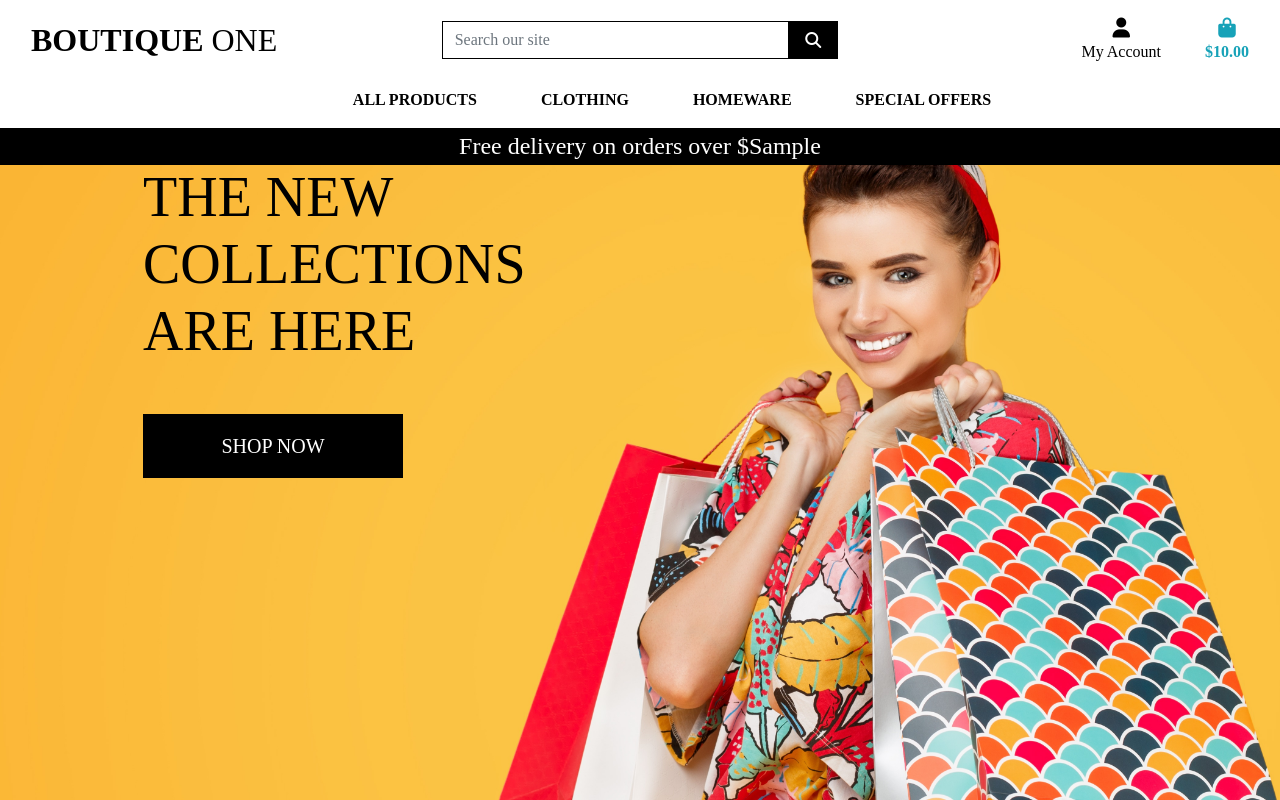
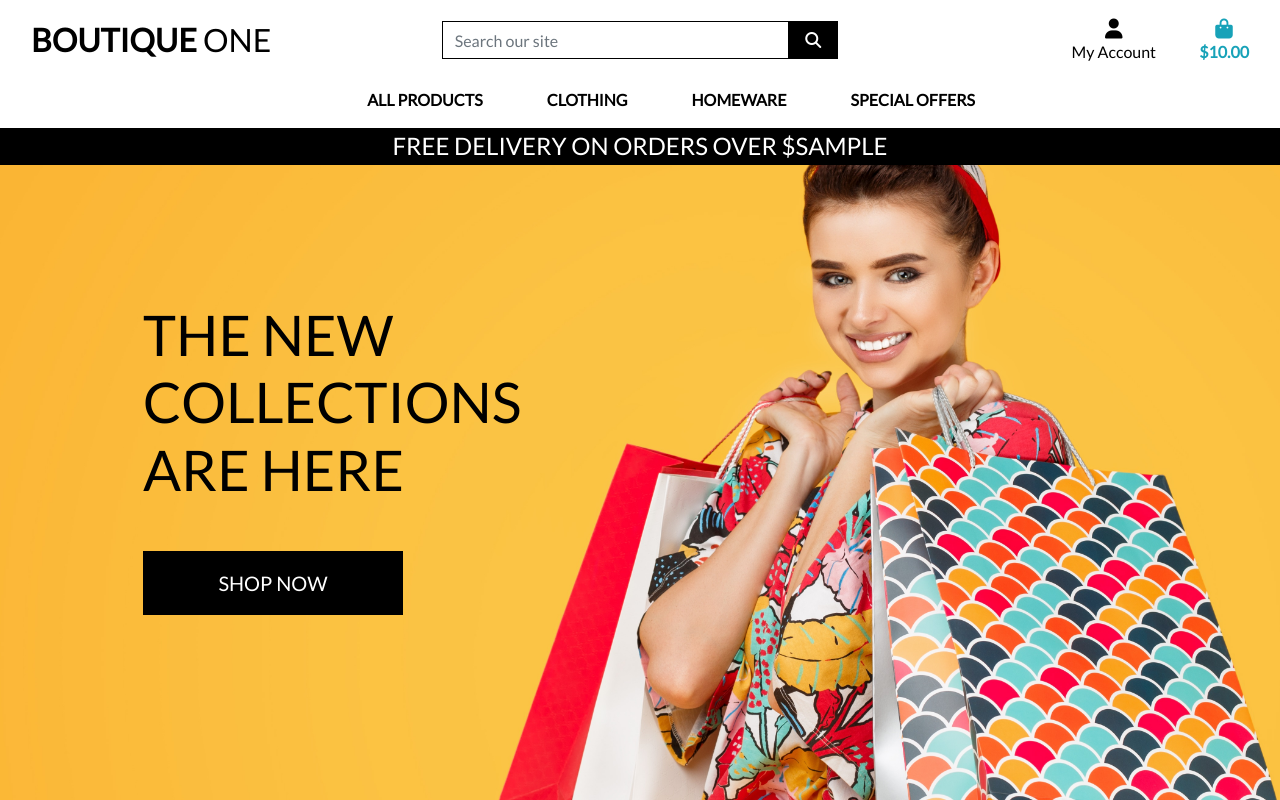
Before and after one commit to mqsaud/boutique-1, a Django app: template home/templates/home/index.html in a window 1280 px wide. Run offline with Django 3.2, Linux system fonts and the light colour scheme; the template is opened without the code that fills it: most values are stand-ins (such as "Sample title", 1, 10 or a date in 2020); some libraries are stand-ins or nearby versions.

Commit message:
Fix a bug in css height calculation

```diff
--- a/static/css/base.css
+++ b/static/css/base.css
@@ -5,9 +5,9 @@ html{
 body{
     background: url('/media/homepage_background_cropped.jpg') no-repeat center center fixed;
     background-size: cover;
-    height: calc(100vh-164px);
+    height: calc(100vh - 164px);
     color: #555;
-    font-family:'Loto';
+    font-family:'Lato';
 }
 
 
--- a/templates/base.html
+++ b/templates/base.html
@@ -32,7 +32,7 @@
     {% block extra_js %}
     {% endblock %}
 
-    <title>Boutique Ado {% block extra_title %}{% endblock %}</title>
+    <title>Boutique One {% block extra_title %}{% endblock %}</title>
   </head>
   <body>
     <header class="container-fluid fixed-top">
@@ -94,6 +94,7 @@
                     </li>
                 </ul>
             </div>
+            <div class="col-12 col-lg-4 my-auto py-1 py-lg-0"></div>
         </div>
         <div class="row bg-white">
             <nav class="navbar navbar-expand-lg navbar-light w-100">
@@ -106,7 +107,7 @@
         </div>
         <div id="delivery-banner" class="row text-center" >
             <div class="col bg-black text-white">
-                <h4 class="logo-bont my-1">Free delivery on orders over ${{ free_shipping_threshhold }}</h4>
+                <h4 class="logo-font my-1">Free delivery on orders over ${{ free_shipping_threshhold }}</h4>
             </div>
 
         </div>
```
Also changed, not shown: home/templates/home/index.html (+4 -4 lines).
